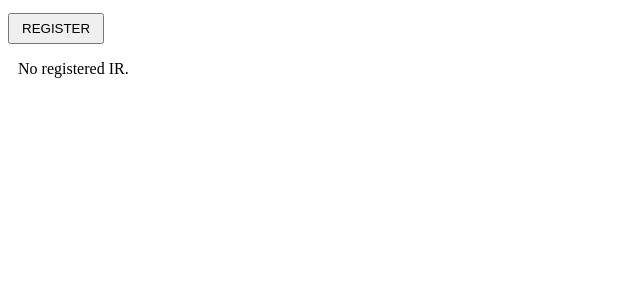
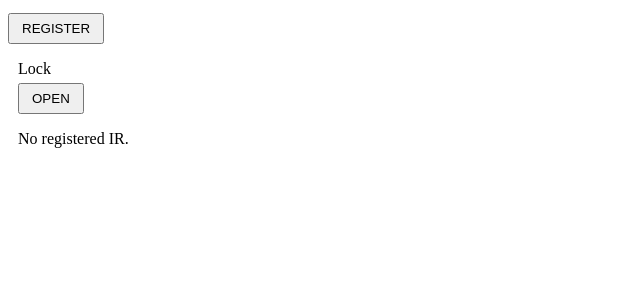
Before and after one commit to Yaaamashiro/smart-home, a Django app: page / in a window 1280 px wide. Shown: the top 300 px of the page, without its empty margins (0-640 px from the left). Run offline with Django 5.2, Linux system fonts and the light colour scheme; data that the repository does not hold is empty.

Commit message:
add: add Lock

```diff
--- a/home/home/urls.py
+++ b/home/home/urls.py
@@ -24,7 +24,8 @@ urlpatterns = [
     path('admin/', admin.site.urls),
     path('', views.index, name='index'),
     path('post_register_ir/', views.post_register_ir, name='register_ir'),
-    path('post_send_ir/', views.post_send_ir, name='send_ir')
+    path('post_send_ir/', views.post_send_ir, name='send_ir'),
+    path('post_toggle_lock/', views.post_toggle_lock, name='toggle_lock')
 ]
 
 urlpatterns += static(settings.STATIC_URL, document_root=settings.STATIC_ROOT)
--- a/home/templates/webapp/index.html
+++ b/home/templates/webapp/index.html
@@ -19,6 +19,18 @@
       </div>
     </div>
 
+    <ul>
+      <li>
+        Lock
+        <form method="post" action="{% url 'post_toggle_lock' %}">
+          {% csrf_token %}
+          <button type="submit">
+            {% if lock.is_opened %}LOCK{% else %}OPEN{% endif %}
+          </button>
+        </form>
+      </li>
+    </ul>
+
     <ul id="ir-list">
       {% for signal in signals %}
       <li>
--- a/home/webapp/models.py
+++ b/home/webapp/models.py
@@ -3,3 +3,7 @@ from django.db import models
 class InfraredSignal(models.Model):
     name = models.CharField(max_length=20, unique=True)
     content = models.TextField()
+
+class Lock(models.Model):
+    is_opened = models.BooleanField(default=True)
+    updated_at = models.DateTimeField(auto_now=True)
--- a/home/webapp/views.py
+++ b/home/webapp/views.py
@@ -1,6 +1,6 @@
 import json
-from .models import InfraredSignal
-from django.shortcuts import render
+from .models import InfraredSignal, Lock
+from django.shortcuts import redirect, render
 from django.http import JsonResponse
 from django.views.decorators.csrf import csrf_exempt
 from webapp.utils.send_ir import send_ir
@@ -8,7 +8,16 @@ from webapp.utils.register_ir import register_ir
 
 def index(request):
     signals = InfraredSignal.objects.all()
-    return render(request, 'webapp/index.html', {'signals': signals})
+    lock = Lock.objects.first()
+
+    return render(
+        request,
+        'webapp/index.html',
+        {
+            'signals': signals,
+            'lock': lock,
+        }
+    )
 
 @csrf_exempt
 def post_register_ir(request):
@@ -25,3 +34,10 @@ def post_send_ir(request):
         return JsonResponse(result)
     except json.JSONDecodeError:
         return JsonResponse({'status': 'error', 'message': 'Invalid JSON'})
+
+@csrf_exempt
+def post_toggle_lock(request):
+    lock, _ = Lock.objects.get_or_create(id=1, defaults={'is_opened': True})
+    lock.is_opened = not lock.is_opened
+    lock.save()
+    return redirect('index')
```
